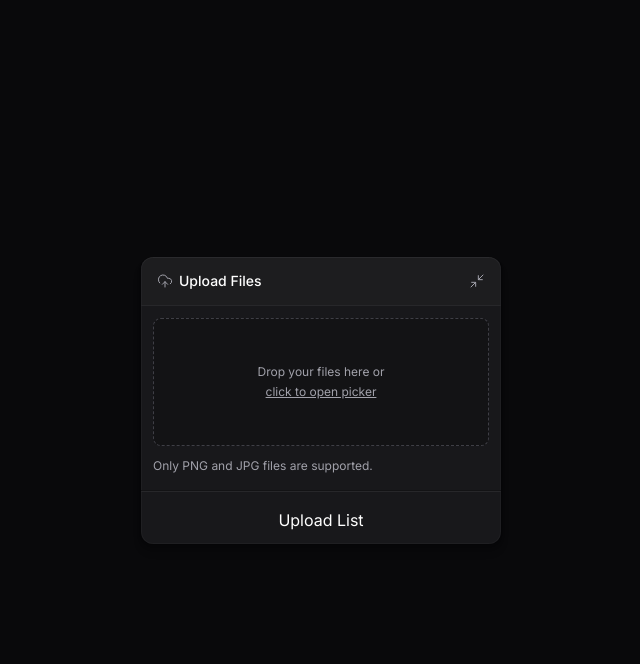
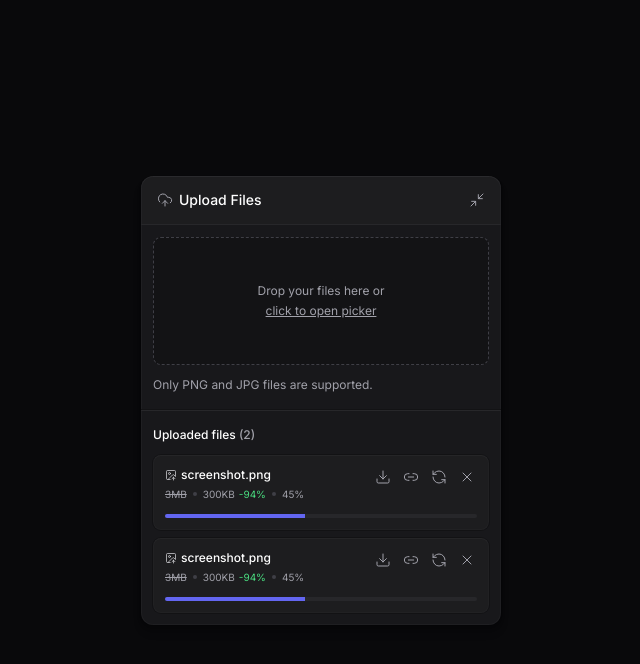
Before and after one commit to vitornere/upload-widget, a React (Vite) app in the folder apps/client/: page / in a window 1280 px wide. Both pictures are taken after a click on the button "Upload Files". Shown: the top 664 px of the page, without its empty margins (319-959 px from the left). Built offline with nearby package versions, Linux system fonts and the light colour scheme.

Commit message:
add upload list and items

```diff
--- a/apps/client/package.json
+++ b/apps/client/package.json
@@ -11,6 +11,7 @@
   },
   "dependencies": {
     "@radix-ui/react-collapsible": "^1.1.3",
+    "@radix-ui/react-progress": "^1.1.2",
     "lucide-react": "^0.475.0",
     "react": "^19.0.0",
     "react-dom": "^19.0.0",
--- /dev/null
+++ b/apps/client/src/components/upload-widget-upload-item.tsx
@@ -0,0 +1,57 @@
+import * as Progress from "@radix-ui/react-progress";
+import { Download, ImageUp, Link2, RefreshCcw, X } from "lucide-react";
+import { Button } from "./ui/button";
+
+export function UploadWidgetUploadItem() {
+    return (
+        <div className="p-3 rounded-lg flex flex-col gap-3 shadow-shape-content bg-white/2 relative overflow-hidden">
+            <div className="flex flex-col gap-1">
+                <span className="text-xs font-medium flex items-center gap-1">
+                    <ImageUp className="size-3 text-zinc-300" strokeWidth={1.5} />
+                    <span>screenshot.png</span>
+                </span>
+
+                <span className="text-xxs text-zinc-400 flex gap-1.5 items-center">
+                    <span className="line-through">3MB</span>
+                    <div className="size-1 rounded-full bg-zinc-700" />
+                    <span>
+                        300KB
+                        <span className="text-green-400 ml-1">
+                            -94%
+                        </span>
+                    </span>
+                    <div className="size-1 rounded-full bg-zinc-700" />
+                    <span>
+                        45%
+                    </span>
+                </span>
+            </div>
+
+            <Progress.Root className="bg-zinc-800 rounded-full h-1 overflow-hidden">
+                <Progress.Indicator className="bg-indigo-500 h-1" style={{ width: '45%' }} />
+            </Progress.Root>
+
+            <div className="absolute top-2.5 right-2.5 flex items-center gap-1">
+                <Button size="icon-sm">
+                    <Download className="size-4" strokeWidth={1.5} />
+                    <span className="sr-only">Download compressed image</span>
+                </Button>
+
+                <Button size="icon-sm">
+                    <Link2 className="size-4" strokeWidth={1.5} />
+                    <span className="sr-only">Copy remote URL</span>
+                </Button>
+
+                <Button size="icon-sm">
+                    <RefreshCcw className="size-4" strokeWidth={1.5} />
+                    <span className="sr-only">Retry upload</span>
+                </Button>
+
+                <Button size="icon-sm">
+                    <X className="size-4" strokeWidth={1.5} />
+                    <span className="sr-only">Cancel upload</span>
+                </Button>
+            </div>
+        </div>
+    )
+}
--- a/apps/client/src/components/upload-widget-upload-list.tsx
+++ b/apps/client/src/components/upload-widget-upload-list.tsx
@@ -1,7 +1,17 @@
+import { UploadWidgetUploadItem } from "./upload-widget-upload-item";
+
 export function UploadWidgetUploadList() {
     return (
-        <div className="w-full h-full flex items-center justify-center">
-            <span>Upload List</span>
+        <div className="px-3 flex flex-col gap-3">
+            <span className="text-xs font-medium">
+                Uploaded files{' '}
+                <span className="text-zinc-400">(2)</span>
+            </span>
+
+            <div className="flex flex-col gap-2">
+                <UploadWidgetUploadItem />
+                <UploadWidgetUploadItem />
+            </div>
         </div>
     )
 }
--- a/apps/client/tailwind.config.js
+++ b/apps/client/tailwind.config.js
@@ -14,6 +14,9 @@
       opacity: {
         2: '0.02',
       },
+      fontSize: {
+        xxs: '0.625rem',
+      },
       boxShadow: {
         shape: '0px 8px 8px rgba(0, 0, 0, 0.1), 0px 4px 4px rgba(0, 0, 0, 0.1), 0px 2px 2px rgba(0, 0, 0, 0.1), 0px 0px 0px 1px rgba(0, 0, 0, 0.1), inset 0px 0px 0px 1px rgba(255, 255, 255, 0.03), inset 0px 1px 0px rgba(255, 255, 255, 0.03)',
         'shape-content': '0px 0px 0px 1px rgba(0, 0, 0, 0.25), inset 0px 1px 0px rgba(255, 255, 255, 0.02), inset 0px 0px 0px 1px rgba(255, 255, 255, 0.02)'
```
Also changed, not shown: 1 other file (tests, documents, lock files or other folders).
